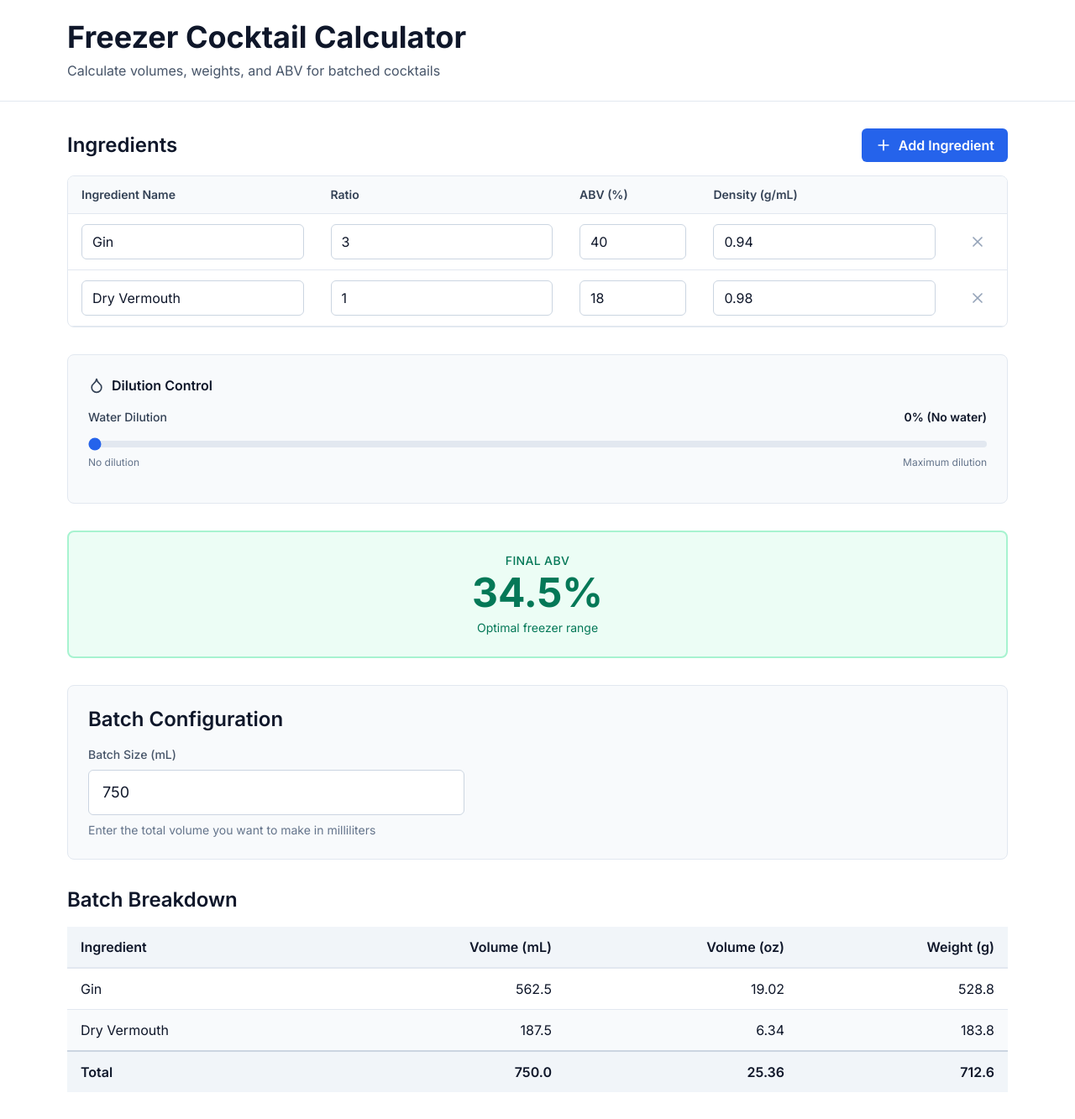
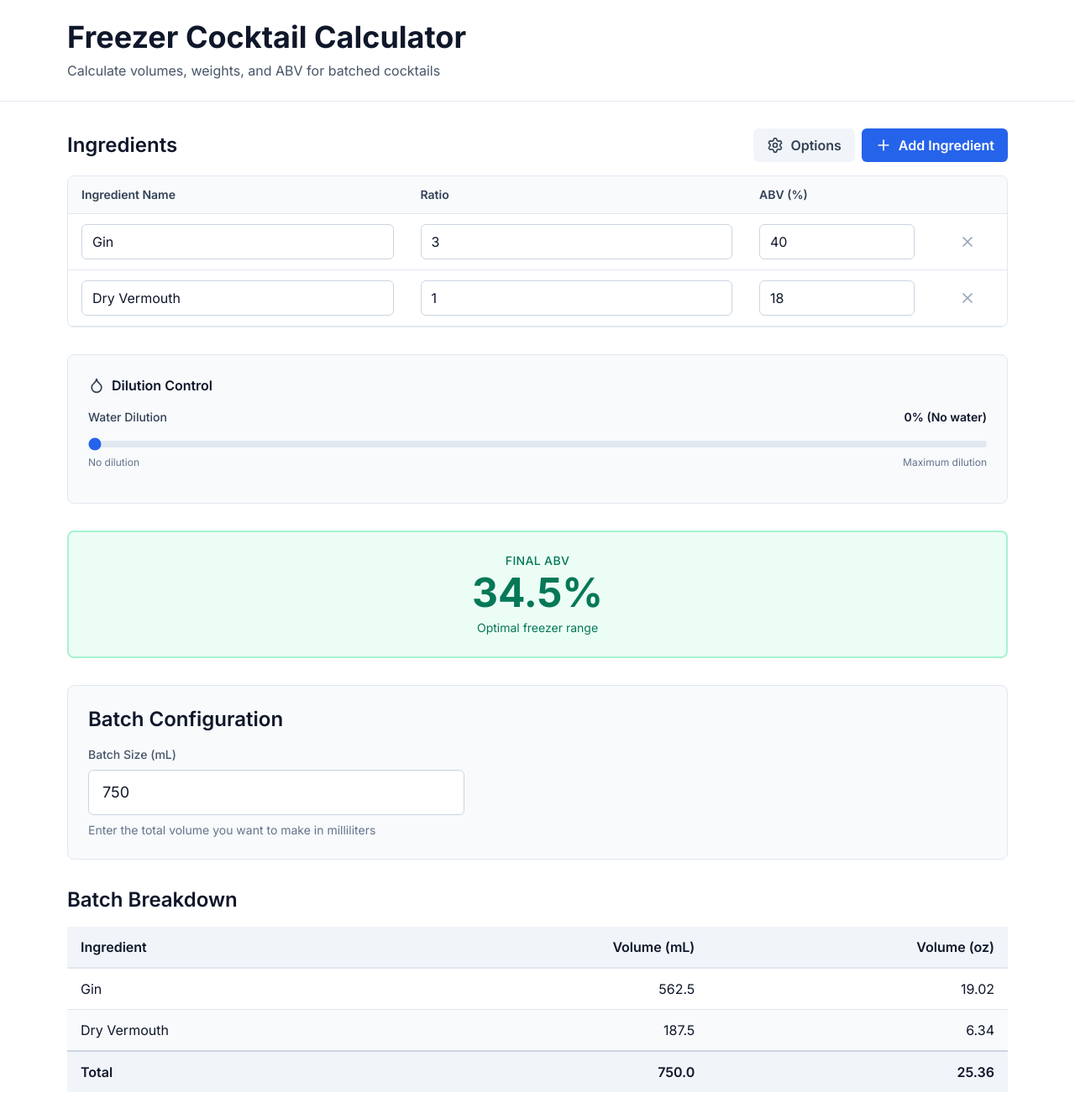
Before and after one commit to gialup03/freezer-cocktail-batch-calculator, a React (Vite) app: page / in a window 1280 px wide. Shown: the whole page at 84% size. Built offline with nearby package versions, Linux system fonts and the light colour scheme.

Commit message:
Add column visibility options for density, weight, and sugar content

```diff
--- a/index.html
+++ b/index.html
@@ -2,9 +2,9 @@
 <html lang="en">
   <head>
     <meta charset="UTF-8" />
-    <link rel="icon" type="image/svg+xml" href="/vite.svg" />
+    <link rel="icon" type="image/svg+xml" href="/martini.svg" />
     <meta name="viewport" content="width=device-width, initial-scale=1.0" />
-    <title>temp_app</title>
+    <title>Batch Cocktail Calculator</title>
   </head>
   <body>
     <div id="root"></div>
--- a/src/App.tsx
+++ b/src/App.tsx
@@ -1,5 +1,5 @@
 import { useState } from 'react';
-import type { Ingredient } from './types';
+import type { Ingredient, ColumnVisibility } from './types';
 import { calculateBatch } from './utils/calculations';
 import { IngredientList } from './components/IngredientList';
 import { BatchConfig } from './components/BatchConfig';
@@ -14,6 +14,11 @@ function App() {
   ]);
   const [batchSizeMl, setBatchSizeMl] = useState(750);
   const [dilutionPercent, setDilutionPercent] = useState(0);
+  const [columnVisibility, setColumnVisibility] = useState<ColumnVisibility>({
+    density: false,
+    weight: false,
+    sugar: false
+  });
 
   const result = calculateBatch(ingredients, { batchSizeMl, dilutionPercent });
 
@@ -35,6 +40,8 @@ function App() {
           <IngredientList
             ingredients={ingredients}
             onChange={setIngredients}
+            columnVisibility={columnVisibility}
+            onColumnVisibilityChange={setColumnVisibility}
           />
         </section>
 
@@ -62,7 +69,12 @@ function App() {
             </section>
 
             <section>
-              <ResultsTable calculations={result.ingredients} />
+              <ResultsTable
+                calculations={result.ingredients}
+                columnVisibility={columnVisibility}
+                totalSugarG={result.totalSugarG}
+                sugarGPerL={result.sugarGPerL}
+              />
             </section>
           </>
         )}
--- a/src/components/DilutionControl.tsx
+++ b/src/components/DilutionControl.tsx
@@ -13,7 +13,6 @@ export function DilutionControl({
   dilutionPercent,
   onChange,
   finalAbv,
-  waterMl,
   ingredients
 }: DilutionControlProps) {
   const showFreezeWarning = finalAbv < 30;
--- a/src/components/IngredientInput.tsx
+++ b/src/components/IngredientInput.tsx
@@ -1,13 +1,14 @@
 import { X } from 'lucide-react';
-import type { Ingredient } from '../types';
+import type { Ingredient, ColumnVisibility } from '../types';
 
 interface IngredientInputProps {
   ingredient: Ingredient;
   onChange: (ingredient: Ingredient) => void;
   onDelete: () => void;
+  columnVisibility: ColumnVisibility;
 }
 
-export function IngredientInput({ ingredient, onChange, onDelete }: IngredientInputProps) {
+export function IngredientInput({ ingredient, onChange, onDelete, columnVisibility }: IngredientInputProps) {
   return (
     <tr className="border-b border-slate-200 hover:bg-slate-50">
       <td className="px-4 py-3">
@@ -43,6 +44,7 @@ export function IngredientInput({ ingredient, onChange, onDelete }: IngredientIn
         />
       </td>
 
+      {columnVisibility.density && (
         <td className="px-4 py-3">
           <input
             type="number"
@@ -53,6 +55,21 @@ export function IngredientInput({ ingredient, onChange, onDelete }: IngredientIn
             className="w-full px-3 py-2 border border-slate-300 rounded-md focus:outline-none focus:ring-2 focus:ring-blue-600 focus:border-transparent"
           />
         </td>
+      )}
+
+      {columnVisibility.sugar && (
+        <td className="px-4 py-3">
+          <input
+            type="number"
+            min="0"
+            step="1"
+            value={ingredient.sugarGPerL || 0}
+            onChange={(e) => onChange({ ...ingredient, sugarGPerL: parseFloat(e.target.value) || undefined })}
+            className="w-full px-3 py-2 border border-slate-300 rounded-md focus:outline-none focus:ring-2 focus:ring-blue-600 focus:border-transparent"
+            placeholder="0"
+          />
+        </td>
+      )}
 
       <td className="px-4 py-3 text-center">
         <button
--- a/src/components/IngredientList.tsx
+++ b/src/components/IngredientList.tsx
@@ -1,13 +1,24 @@
-import { Plus } from 'lucide-react';
-import type { Ingredient } from '../types';
+import { useState, useRef, useEffect } from 'react';
+import { Plus, Settings } from 'lucide-react';
+import type { Ingredient, ColumnVisibility } from '../types';
 import { IngredientInput } from './IngredientInput';
 
 interface IngredientListProps {
   ingredients: Ingredient[];
   onChange: (ingredients: Ingredient[]) => void;
+  columnVisibility: ColumnVisibility;
+  onColumnVisibilityChange: (visibility: ColumnVisibility) => void;
 }
 
-export function IngredientList({ ingredients, onChange }: IngredientListProps) {
+export function IngredientList({
+  ingredients,
+  onChange,
+  columnVisibility,
+  onColumnVisibilityChange
+}: IngredientListProps) {
+  const [isOptionsOpen, setIsOptionsOpen] = useState(false);
+  const optionsRef = useRef<HTMLDivElement>(null);
+
   const addIngredient = () => {
     const newIngredient: Ingredient = {
       id: Date.now().toString(),
@@ -29,10 +40,80 @@ export function IngredientList({ ingredients, onChange }: IngredientListProps) {
     onChange(ingredients.filter((_, i) => i !== index));
   };
 
+  const toggleColumn = (column: keyof ColumnVisibility) => {
+    onColumnVisibilityChange({
+      ...columnVisibility,
+      [column]: !columnVisibility[column]
+    });
+  };
+
+  // Close options menu when clicking outside
+  useEffect(() => {
+    const handleClickOutside = (event: MouseEvent) => {
+      if (optionsRef.current && !optionsRef.current.contains(event.target as Node)) {
+        setIsOptionsOpen(false);
+      }
+    };
+
+    if (isOptionsOpen) {
+      document.addEventListener('mousedown', handleClickOutside);
+      return () => document.removeEventListener('mousedown', handleClickOutside);
+    }
+  }, [isOptionsOpen]);
+
   return (
     <div className="space-y-4">
       <div className="flex items-center justify-between">
         <h2 className="text-2xl font-semibold text-slate-900">Ingredients</h2>
+        <div className="flex items-center gap-2">
+          <div className="relative" ref={optionsRef}>
+            <button
+              onClick={() => setIsOptionsOpen(!isOptionsOpen)}
+              className="flex items-center gap-2 px-4 py-2 bg-slate-100 text-slate-700 font-semibold rounded-md hover:bg-slate-200 transition-colors"
+              title="Column Options"
+            >
+              <Settings size={20} />
+              Options
+            </button>
+
+            {isOptionsOpen && (
+              <div className="absolute right-0 mt-2 w-56 bg-white border border-slate-200 rounded-lg shadow-lg z-10">
+                <div className="p-2">
+                  <div className="text-xs font-semibold text-slate-500 uppercase px-2 py-1">
+                    Show Columns
+                  </div>
+                  <label className="flex items-center gap-2 px-2 py-2 hover:bg-slate-50 rounded cursor-pointer">
+                    <input
+                      type="checkbox"
+                      checked={columnVisibility.density}
+                      onChange={() => toggleColumn('density')}
+                      className="w-4 h-4 text-blue-600 border-slate-300 rounded focus:ring-blue-500"
+                    />
+                    <span className="text-sm text-slate-700">Density (g/mL)</span>
+                  </label>
+                  <label className="flex items-center gap-2 px-2 py-2 hover:bg-slate-50 rounded cursor-pointer">
+                    <input
+                      type="checkbox"
+                      checked={columnVisibility.weight}
+                      onChange={() => toggleColumn('weight')}
+                      className="w-4 h-4 text-blue-600 border-slate-300 rounded focus:ring-blue-500"
+                    />
+                    <span className="text-sm text-slate-700">Weight (g)</span>
+                  </label>
+                  <label className="flex items-center gap-2 px-2 py-2 hover:bg-slate-50 rounded cursor-pointer">
+                    <input
+                      type="checkbox"
+                      checked={columnVisibility.sugar}
+                      onChange={() => toggleColumn('sugar')}
+                      className="w-4 h-4 text-blue-600 border-slate-300 rounded focus:ring-blue-500"
+                    />
+                    <span className="text-sm text-slate-700">Sugar (g/L)</span>
+                  </label>
+                </div>
+              </div>
+            )}
+          </div>
+
           <button
             onClick={addIngredient}
             className="flex items-center gap-2 px-4 py-2 bg-blue-600 text-white font-semibold rounded-md hover:bg-blue-700 transition-colors"
@@ -40,6 +121,7 @@ export function IngredientList({ ingredients, onChange }: IngredientListProps) {
             <Plus size={20} />
             Add Ingredient
           </button>
+        </div>
       </div>
 
       {ingredients.length === 0 ? (
@@ -60,9 +142,16 @@ export function IngredientList({ ingredients, onChange }: IngredientListProps) {
                 <th className="px-4 py-3 text-left text-sm font-semibold text-slate-700">
                   ABV (%)
                 </th>
+                {columnVisibility.density && (
                   <th className="px-4 py-3 text-left text-sm font-semibold text-slate-700">
                     Density (g/mL)
                   </th>
+                )}
+                {columnVisibility.sugar && (
+                  <th className="px-4 py-3 text-left text-sm font-semibold text-slate-700">
+                    Sugar (g/L)
+                  </th>
+                )}
                 <th className="px-4 py-3"></th>
               </tr>
             </thead>
@@ -73,6 +162,7 @@ export function IngredientList({ ingredients, onChange }: IngredientListProps) {
                   ingredient={ingredient}
                   onChange={(updated) => updateIngredient(index, updated)}
                   onDelete={() => deleteIngredient(index)}
+                  columnVisibility={columnVisibility}
                 />
               ))}
             </tbody>
--- a/src/components/ResultsTable.tsx
+++ b/src/components/ResultsTable.tsx
@@ -1,10 +1,13 @@
-import type { IngredientCalculation } from '../types';
+import type { IngredientCalculation, ColumnVisibility } from '../types';
 
 interface ResultsTableProps {
   calculations: IngredientCalculation[];
+  columnVisibility: ColumnVisibility;
+  totalSugarG?: number;
+  sugarGPerL?: number;
 }
 
-export function ResultsTable({ calculations }: ResultsTableProps) {
+export function ResultsTable({ calculations, columnVisibility, totalSugarG, sugarGPerL }: ResultsTableProps) {
   if (calculations.length === 0) {
     return null;
   }
@@ -15,7 +18,14 @@ export function ResultsTable({ calculations }: ResultsTableProps) {
 
   return (
     <div className="overflow-x-auto">
-      <h2 className="text-2xl font-semibold text-slate-900 mb-4">Batch Breakdown</h2>
+      <div className="flex items-center justify-between mb-4">
+        <h2 className="text-2xl font-semibold text-slate-900">Batch Breakdown</h2>
+        {columnVisibility.sugar && sugarGPerL !== undefined && sugarGPerL > 0 && (
+          <div className="text-sm text-slate-600">
+            Final sugar concentration: <span className="font-semibold text-slate-900">{sugarGPerL.toFixed(1)} g/L</span>
+          </div>
+        )}
+      </div>
 
       <table className="w-full border-collapse">
         <thead>
@@ -23,7 +33,12 @@ export function ResultsTable({ calculations }: ResultsTableProps) {
             <th className="text-left py-3 px-4 font-semibold text-slate-900">Ingredient</th>
             <th className="text-right py-3 px-4 font-semibold text-slate-900">Volume (mL)</th>
             <th className="text-right py-3 px-4 font-semibold text-slate-900">Volume (oz)</th>
-            <th className="text-right py-3 px-4 font-semibold text-slate-900">Weight (g)</th>
+            {columnVisibility.weight && (
+              <th className="text-right py-3 px-4 font-semibold text-slate-900">Weight (g)</th>
+            )}
+            {columnVisibility.sugar && (
+              <th className="text-right py-3 px-4 font-semibold text-slate-900">Sugar (g)</th>
+            )}
           </tr>
         </thead>
         <tbody>
@@ -35,14 +50,28 @@ export function ResultsTable({ calculations }: ResultsTableProps) {
               <td className="py-3 px-4 border-b border-slate-200">{calc.ingredient.name || 'Unnamed'}</td>
               <td className="text-right py-3 px-4 border-b border-slate-200">{calc.volumeMl.toFixed(1)}</td>
               <td className="text-right py-3 px-4 border-b border-slate-200">{calc.volumeOz.toFixed(2)}</td>
-              <td className="text-right py-3 px-4 border-b border-slate-200">{calc.weightG.toFixed(1)}</td>
+              {columnVisibility.weight && (
+                <td className="text-right py-3 px-4 border-b border-slate-200">{calc.weightG.toFixed(1)}</td>
+              )}
+              {columnVisibility.sugar && (
+                <td className="text-right py-3 px-4 border-b border-slate-200">
+                  {calc.sugarG !== undefined ? calc.sugarG.toFixed(1) : '-'}
+                </td>
+              )}
             </tr>
           ))}
           <tr className="bg-slate-100 font-semibold">
             <td className="py-3 px-4 border-t-2 border-slate-300">Total</td>
             <td className="text-right py-3 px-4 border-t-2 border-slate-300">{totalVolumeMl.toFixed(1)}</td>
             <td className="text-right py-3 px-4 border-t-2 border-slate-300">{totalVolumeOz.toFixed(2)}</td>
-            <td className="text-right py-3 px-4 border-t-2 border-slate-300">{totalWeightG.toFixed(1)}</td>
+            {columnVisibility.weight && (
+              <td className="text-right py-3 px-4 border-t-2 border-slate-300">{totalWeightG.toFixed(1)}</td>
+            )}
+            {columnVisibility.sugar && (
+              <td className="text-right py-3 px-4 border-t-2 border-slate-300">
+                {totalSugarG !== undefined ? totalSugarG.toFixed(1) : '-'}
+              </td>
+            )}
           </tr>
         </tbody>
       </table>
--- a/src/utils/calculations.ts
+++ b/src/utils/calculations.ts
@@ -10,7 +10,9 @@ export function calculateBatch(
       ingredients: [],
       finalAbv: 0,
       waterMl: 0,
-      totalVolumeMl: config.batchSizeMl
+      totalVolumeMl: config.batchSizeMl,
+      totalSugarG: undefined,
+      sugarGPerL: undefined
     };
   }
 
@@ -22,7 +24,9 @@ export function calculateBatch(
       ingredients: [],
       finalAbv: 0,
       waterMl: 0,
-      totalVolumeMl: config.batchSizeMl
+      totalVolumeMl: config.batchSizeMl,
+      totalSugarG: undefined,
+      sugarGPerL: undefined
     };
   }
 
@@ -32,12 +36,14 @@ export function calculateBatch(
     const volumeMl = (ing.ratio / totalRatio) * baseVolumeMl;
     const volumeOz = volumeMl * 0.033814; // mL to oz conversion
     const weightG = volumeMl * ing.density;
+    const sugarG = ing.sugarGPerL ? (volumeMl / 1000) * ing.sugarGPerL : undefined;
 
     return {
       ingredient: ing,
       volumeMl: Math.round(volumeMl * 10) / 10,
       volumeOz: Math.round(volumeOz * 100) / 100,
-      weightG: Math.round(weightG * 10) / 10
+      weightG: Math.round(weightG * 10) / 10,
+      sugarG: sugarG !== undefined ? Math.round(sugarG * 10) / 10 : undefined
     };
   });
 
@@ -59,6 +65,13 @@ export function calculateBatch(
   const totalVolumeMl = baseVolumeMl + waterMl;
   const finalAbv = (totalAlcoholMl / totalVolumeMl) * 100;
 
+  // Calculate total sugar
+  const totalSugarG = calculations.reduce(
+    (sum, calc) => sum + (calc.sugarG || 0),
+    0
+  );
+  const sugarGPerL = totalVolumeMl > 0 ? (totalSugarG / totalVolumeMl) * 1000 : undefined;
+
   // 6. Add water as a separate calculation if there's dilution
   let finalCalculations = [...calculations];
   if (waterMl > 0) {
@@ -75,7 +88,8 @@ export function calculateBatch(
       },
       volumeMl: Math.round(waterMl * 10) / 10,
       volumeOz: Math.round(waterOz * 100) / 100,
-      weightG: Math.round(waterWeight * 10) / 10
+      weightG: Math.round(waterWeight * 10) / 10,
+      sugarG: undefined
     });
   }
 
@@ -83,6 +97,8 @@ export function calculateBatch(
     ingredients: finalCalculations,
     finalAbv: Math.round(finalAbv * 10) / 10,
     waterMl: waterMl,
-    totalVolumeMl: totalVolumeMl
+    totalVolumeMl: totalVolumeMl,
+    totalSugarG: totalSugarG > 0 ? Math.round(totalSugarG * 10) / 10 : undefined,
+    sugarGPerL: sugarGPerL !== undefined && sugarGPerL > 0 ? Math.round(sugarGPerL * 10) / 10 : undefined
   };
 }
```
Also changed, not shown: src/types/index.ts (+10 -0 lines), public/martini.svg (added). Lines whose indentation alone changed are shown as unchanged.
